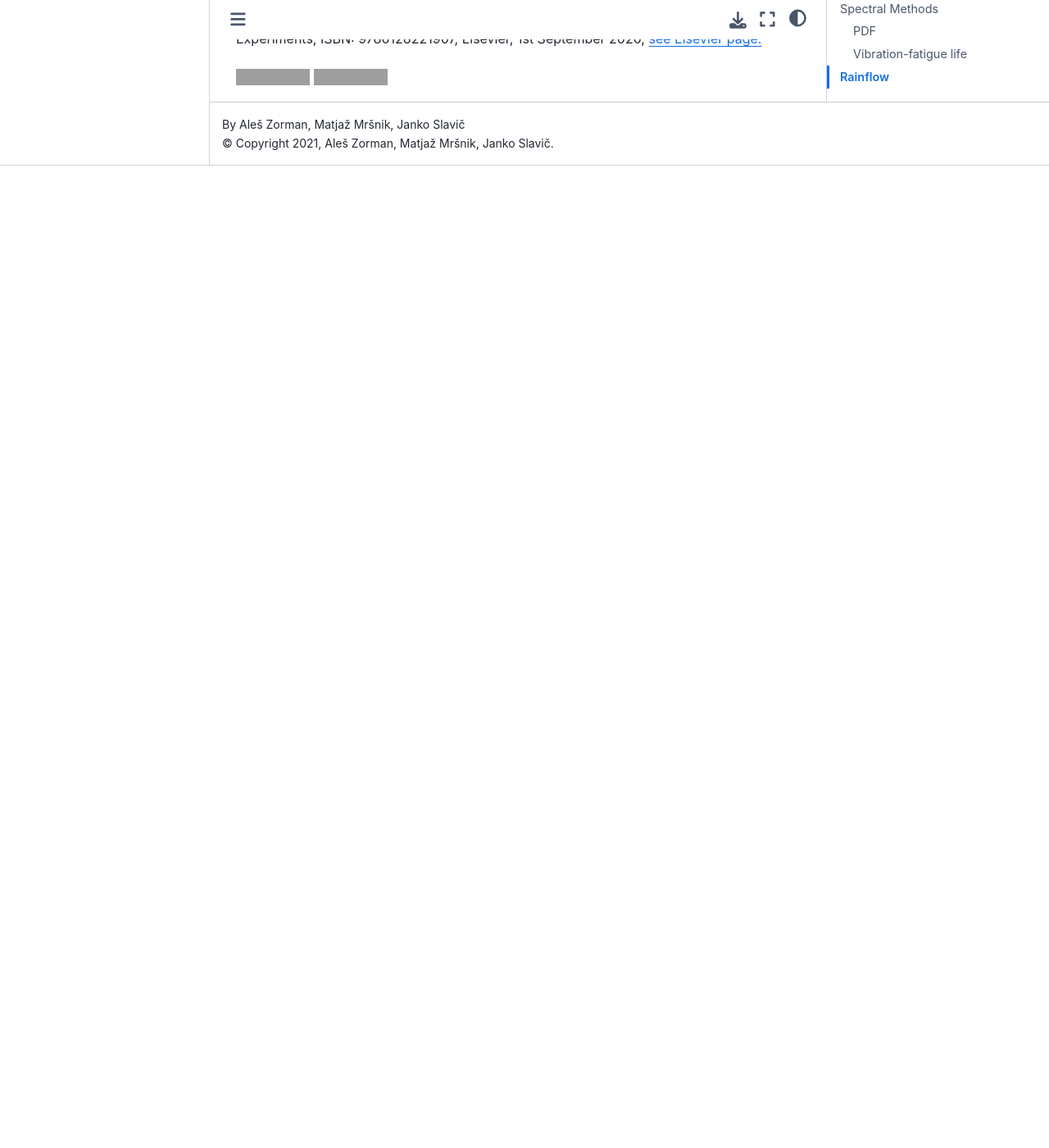
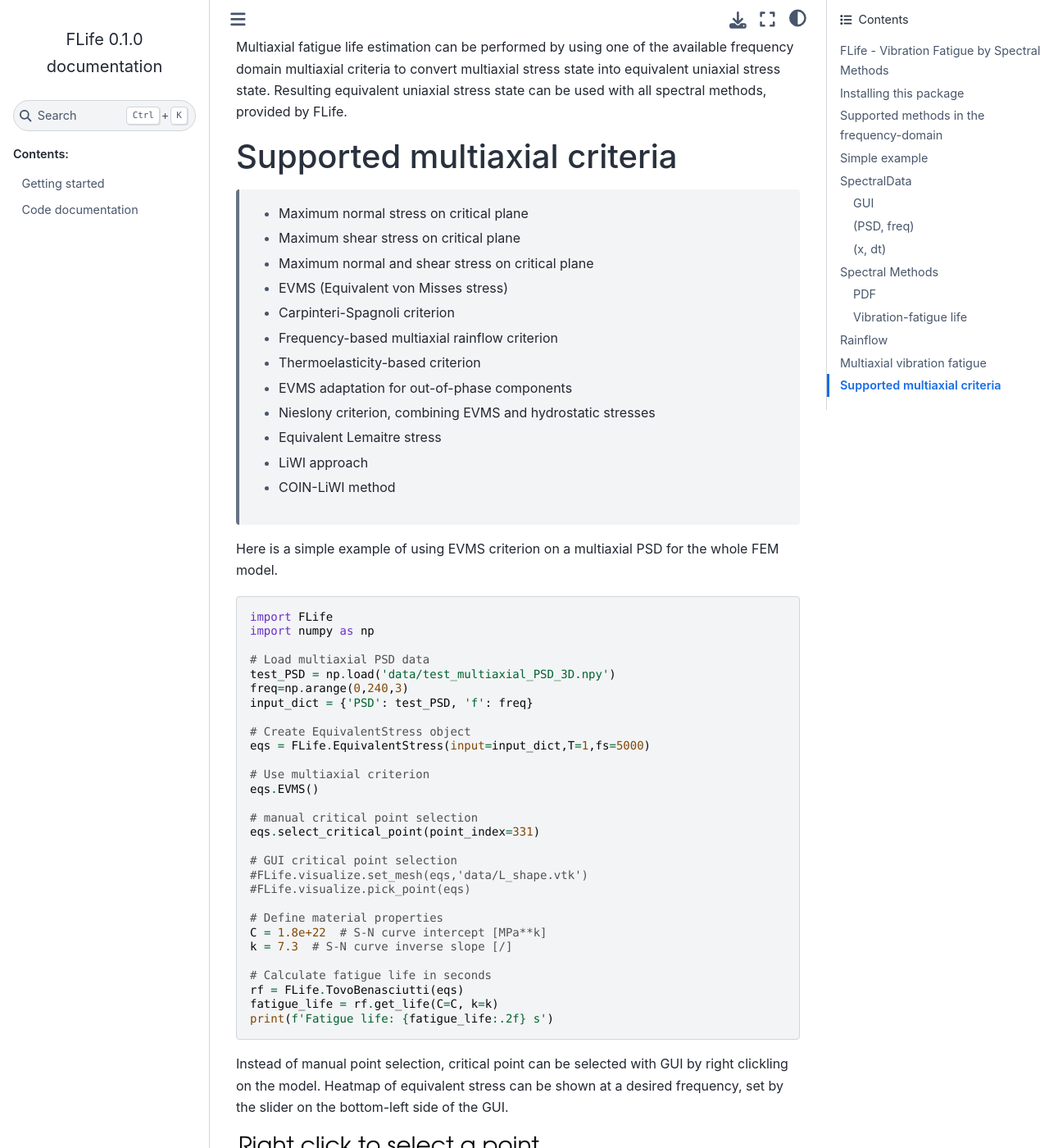
Before and after one commit to ladisk/FLife, a Sphinx documentation site: the page built from docs/source/FLife.rst, in a window 1280 px wide and 1400 px high, scrolled down 6845 px. Shown: the whole window at 82% size. Built offline with Sphinx 7.4.7 and the Sphinx Book theme 1.1.4, drawn with Linux system fonts in a browser that asks for light colours; before the commit the page ends 7047 px from its top, so only the background shows below that; some of the changed text lies outside the part shown; grey boxes are pictures that could not be loaded.

Commit message:
Documentation fix

```diff
--- a/docs/source/FLife.rst
+++ b/docs/source/FLife.rst
@@ -236,6 +236,114 @@ Vibration-fatigue life can be compared to rainflow method. When Rainflow class i
     error_dirlik = FLife.tools.relative_error(life_dirlik, rf_life_3pt)
     error_tb = FLife.tools.relative_error(life_tb, rf_life_3pt)
 
+Multiaxial vibration fatigue
+-----------------------------
+
+Multiaxial fatigue life estimation can be performed by using one of the
+available frequency domain multiaxial criteria to convert multiaxial
+stress state into equivalent uniaxial stress state. Resulting equivalent
+uniaxial stress state can be used with all spectral methods, provided by
+FLife.
+
+Supported multiaxial criteria
+-----------------------------
+
+   - Maximum normal stress on critical plane
+   - Maximum shear stress on critical plane
+   - Maximum normal and shear stress on critical plane
+   - EVMS (Equivalent von Misses stress)
+   - Carpinteri-Spagnoli criterion
+   - Frequency-based multiaxial rainflow criterion
+   - Thermoelasticity-based criterion
+   - EVMS adaptation for out-of-phase components
+   - Nieslony criterion, combining EVMS and hydrostatic stresses
+   - Equivalent Lemaitre stress
+   - LiWI approach
+   - COIN-LiWI method
+
+Here is a simple example of using EVMS criterion on a multiaxial PSD for
+the whole FEM model.
+
+.. code-block:: python
+
+   import FLife
+   import numpy as np
+
+   # Load multiaxial PSD data
+   test_PSD = np.load('data/test_multiaxial_PSD_3D.npy')
+   freq=np.arange(0,240,3)
+   input_dict = {'PSD': test_PSD, 'f': freq}
+
+   # Create EquivalentStress object
+   eqs = FLife.EquivalentStress(input=input_dict,T=1,fs=5000)
+
+   # Use multiaxial criterion
+   eqs.EVMS()
+
+   # manual critical point selection
+   eqs.select_critical_point(point_index=331)
+
+   # GUI critical point selection
+   #FLife.visualize.set_mesh(eqs,'data/L_shape.vtk')
+   #FLife.visualize.pick_point(eqs)
+
+   # Define material properties
+   C = 1.8e+22  # S-N curve intercept [MPa**k]
+   k = 7.3  # S-N curve inverse slope [/]
+
+   # Calculate fatigue life in seconds
+   rf = FLife.TovoBenasciutti(eqs)
+   fatigue_life = rf.get_life(C=C, k=k)
+   print(f'Fatigue life: {fatigue_life:.2f} s')
+
+Instead of manual point selection, critical point can be selected with
+GUI by right clickling on the model. Heatmap of equivalent stress can be
+shown at a desired frequency, set by the slider on the bottom-left side
+of the GUI.
+
+|GUI Multiaxial|
+
+Some criteria are defined for multiaxial amplitude spectra instead of
+multiaxial PSD. In this case, input must be a multiaxial amplitude
+sprectrum (size (f,6) or (f,3) for single point, and (N,f,6) or (N,f,3)
+for whole FEM model.) After the uniaxial equivalent stress is calculated
+using the chosen criteria, PSD is calculated automatically and can be
+used with all available spectral methods.
+
+Here is a simple example of using one of the criteria defined for the
+amplitude spectrum:
+
+.. code-block:: python
+
+   import FLife
+   import numpy as np
+
+   # Load multiaxial PSD data
+   test_amplitude_spectrum_3D = np.load('data/test_multiaxial_amplitude_spectrum_3D.npy')
+   freq=np.arange(0,240,3)
+   input_dict = {'amplitude_spectrum': test_amplitude_spectrum_3D, 'f': freq}
+
+   # Create EquivalentStress object
+   eqs = FLife.EquivalentStress(input=input_dict,T=1,fs=5000)
+
+   # Use multiaxial criterion
+   eqs.coin_liwi(k_a=1.70, k_phi=0.90)
+
+   # manual critical point selection
+   eqs.select_critical_point(point_index=331)
+
+   # GUI critical point selection
+   #FLife.visualize.set_mesh(eqs,'data/L_shape.vtk')
+   #FLife.visualize.pick_point(eqs)
+
+   # Define material properties
+   C = 1.8e+22  # S-N curve intercept [MPa**k]
+   k = 7.3  # S-N curve inverse slope [/]
+
+   # Calculate fatigue life in seconds
+   rf = FLife.TovoBenasciutti(eqs)
+   fatigue_life = rf.get_life(C=C, k=k)
+   print(f'Fatigue life: {fatigue_life:.2f} s')
 
 Reference:
 Janko Slavič, Matjaž Mršnik, Martin Česnik, Jaka Javh, Miha Boltežar.
@@ -251,6 +359,9 @@ Vibration Fatigue by Spectral Methods, From Structural Dynamics to Fatigue Damag
     :target: https://github.com/ladisk/FLife
     :alt: GUI - PSD input
 
+.. |GUI Multiaxial| image:: ../../GUI_multiaxial.png
+   :target: https://github.com/ladisk/FLife
+
 .. |SpectralMethods_img| image:: ../../FreqMethodsTree.png
     :target: https://github.com/ladisk/FLife/tree/ales/FLife/freq_domain
     :alt: Spectral methods
```
Also changed, not shown: docs/source/code.rst (+8 -0 lines), 1 other file.
